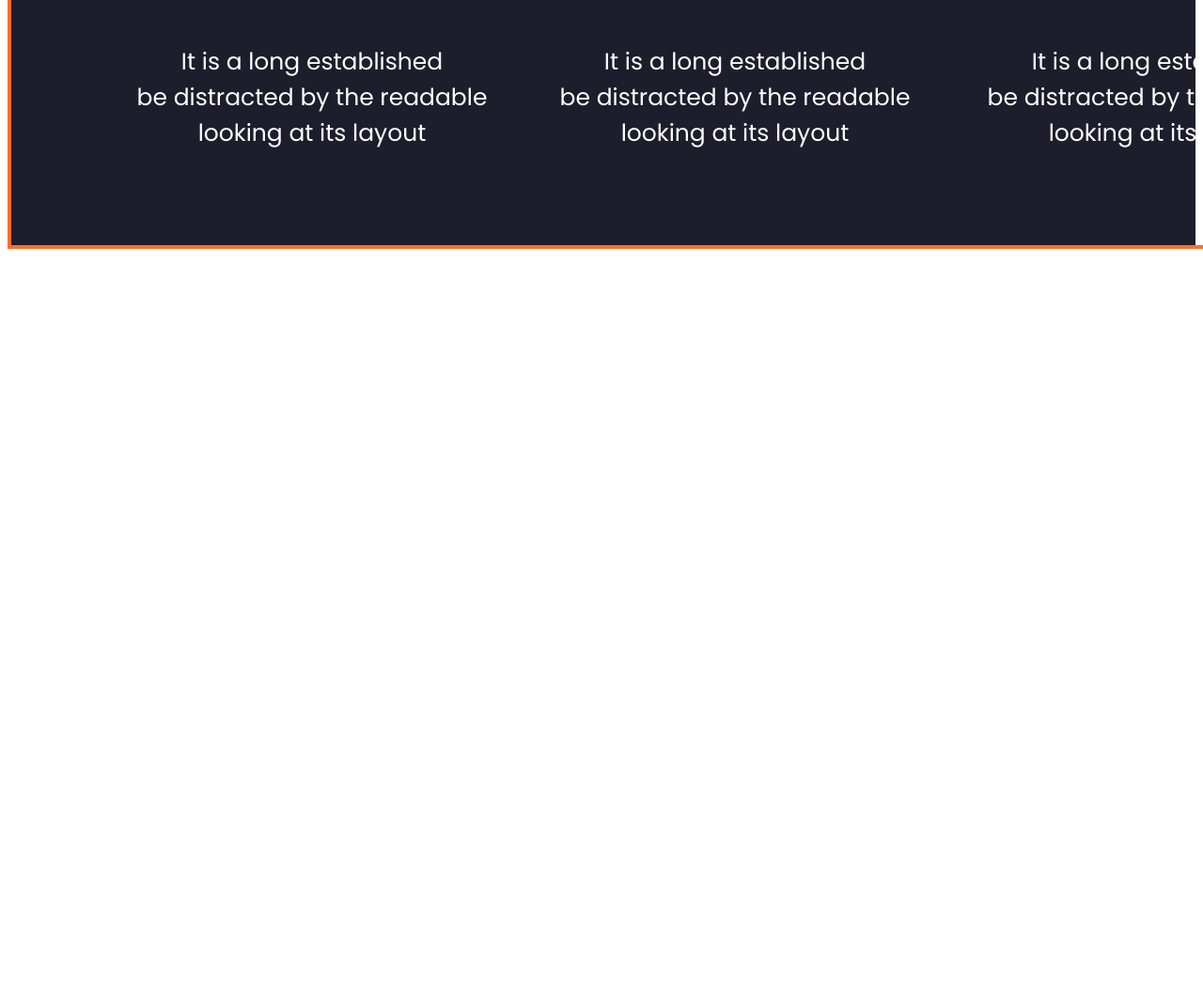
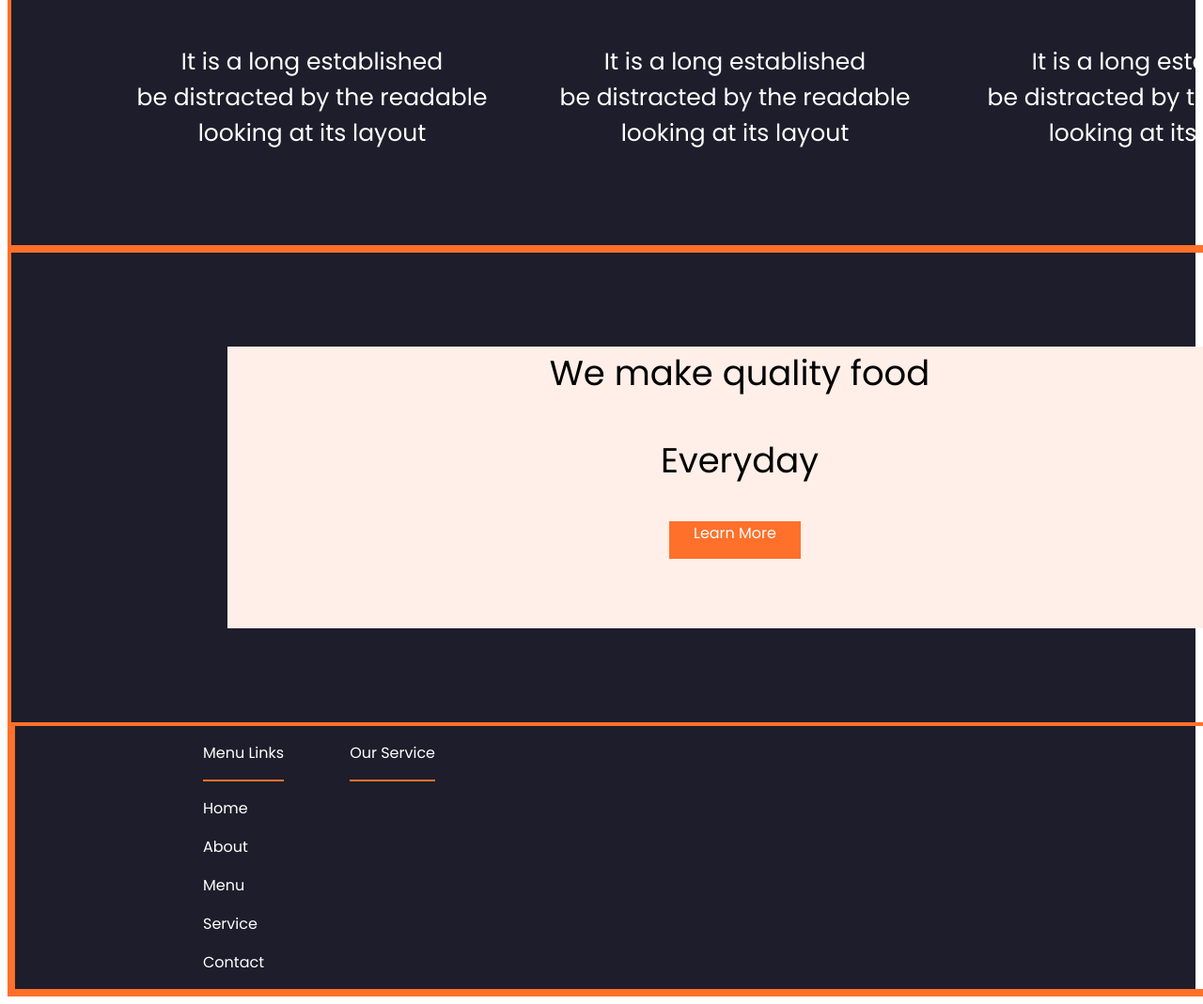
Before and after one commit to SantiagoFernandezVasquez/proyectoWeb, a plain HTML site: page index.html in a window 1280 px wide. Shown: the part 2953-4022 px from the top of the page at 94% size. Before the commit the page ends 3226 px from the top, so only its background shows below. Drawn offline with Linux system fonts and the light colour scheme.

Commit message:
Quinta Pagina

```diff
--- a/Css/style.css
+++ b/Css/style.css
@@ -18,6 +18,10 @@
     width: 1580px;
 }
 .container4 {
+    border: 4px solid #ff702a;
+    width: 1580px;
+}
+.container5 {
     border: 4px solid #ff702a;
     width: 1580px;
 }
@@ -321,3 +325,46 @@
     width: 100px;
     height: 100px;
 }
+.container6 {
+    width: 1090px;
+    height: 300px;
+    background-color: #ffefe8;
+    margin-left: 230px;
+    margin-top: 100px;
+    margin-bottom: 100px;
+}
+.titulo3 p {
+    text-align: center;
+    font-family: "Poppins";
+    font-size: 37px;
+}
+.small_container3 {
+    width: 140px;
+    height: 40px;
+    background-color: #ff702a;
+    text-align: center;
+    color: white;
+    margin-left: 470px;
+    font-family: "Poppins";
+}
+.container7 {
+    border: 4px solid #ff702a;
+    width: 1580px;
+}
+.columnas {
+    display: flex;
+    flex-direction: row;
+}
+.columna1 {
+    color: white;
+    font-family: "Poppins";
+    margin-left: 200px;
+}
+.mini-linea {
+    border: 1px solid #ff702a;
+}
+.columna2 {
+    color: white;
+    font-family: "Poppins";
+    margin-left: 70px;
+}
--- a/index.html
+++ b/index.html
@@ -164,6 +164,36 @@
 
             </div>
         </div>
+        <div class="container5">
+            <div class="container6">
+                <div class="titulo3">
+                    <p>We make quality food</p>
+                    <p>Everyday</p>
+                </div>
+                <div class="small_container3">
+                    <p>Learn More</p>
+                </div>
+            </div>
+            <div class="container7">
+                <div class="columnas">
+                    <div class="columna1">
+                        <p>Menu Links</p>
+                        <div class="mini-linea">
+
+                        </div>
+                        <p>Home</p>
+                        <p>About</p>
+                        <p>Menu</p>
+                        <p>Service</p>
+                        <p>Contact</p>
+                    </div>
+                    <div class="columna2">
+                        <p>Our Service</p>
+                        <div class="mini-linea"></div>
+                    </div>
+                </div>
+            </div>
+        </div>
     </div>
 </body>
 </html>
```
